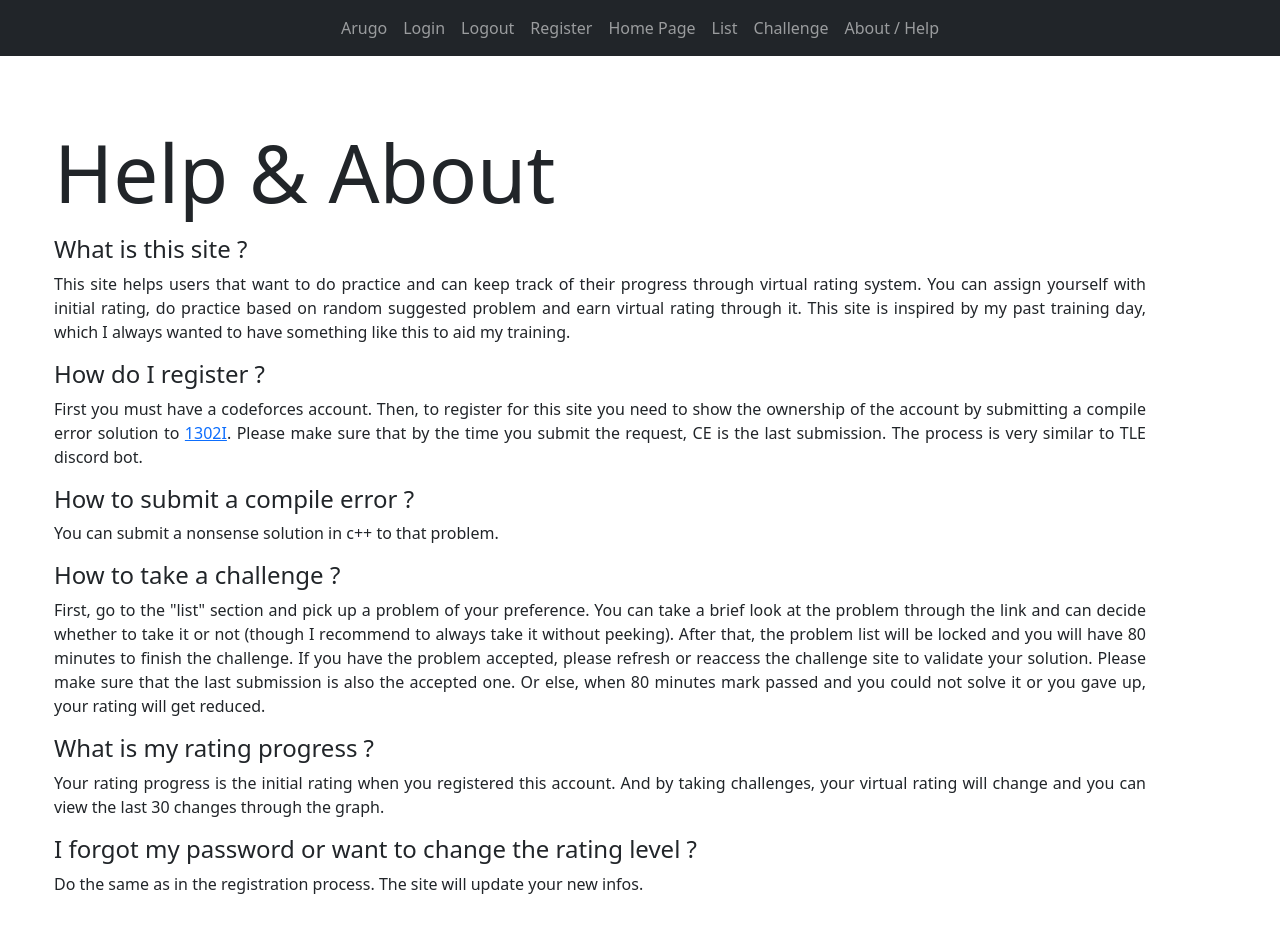
After one commit to phattd15/arugo, a Django app: page /help in a window 1280 px wide. The commit adds this page. Run offline with Django 3.2, Linux system fonts and the light colour scheme; some libraries are stand-ins or nearby versions.

Commit message:
Adding help & about

```diff
--- a/base/urls.py
+++ b/base/urls.py
@@ -11,5 +11,6 @@ urlpatterns = [
     path("challenge/", views.challenge_site, name="challenge"),
     path("giveup/", views.giveup, name="giveup"),
     path("reset_progress", views.reset_progress, name="reset-progress"),
+    path("help", views.help, name="help"),
     path("", views.index, name="home-page"),
 ]
--- a/base/views.py
+++ b/base/views.py
@@ -192,3 +192,6 @@ def reset_progress(request):
 
     reset_rating_progress(profile)
     return redirect("home-page")
+
+def help(request):
+    return render(request, "help.html")
--- a/templates/challenge.html
+++ b/templates/challenge.html
@@ -25,6 +25,9 @@
             <a class="btn btn-warning" href="{% url 'giveup' %}">
                 Give up :(
             </a>
+            <a class="btn btn-secondary" href="{% url 'challenge' %}">
+                Validate
+            </a>
         </div>
     </div>
 </div>
--- /dev/null
+++ b/templates/help.html
@@ -0,0 +1,50 @@
+{% extends 'main.html' %}
+{% block content %}
+<div class="container">
+    <h1 class="display-1">Help & About</h1>
+</div>
+<div style="text-align: justify; text-justify: inter-word;">
+    <div class="container">
+        <p class="h4"> What is this site ? </p>
+        <p> This site helps users that want to do practice and can keep track of their progress through virtual rating
+            system. You can assign yourself with initial rating, do practice based on random suggested problem and earn
+            virtual rating through it. This site is inspired by my past training day, which I always wanted to have
+            something like this to aid my training. </p>
+    </div>
+    <div class="container">
+        <p class="h4"> How do I register ? </p>
+        <p> First you must have a codeforces account. Then, to register for this site you need to show the ownership of
+            the
+            account by submitting a compile error solution to <a class="link-primary"
+                href="https://codeforces.com/contest/1302/problem/I">1302I</a>. Please make sure that by the time you
+            submit
+            the request, CE is the last submission. The process is very similar to TLE discord bot. </p>
+    </div>
+    <div class="container">
+        <p class="h4"> How to submit a compile error ? </p>
+        <p> You can submit a nonsense solution in c++ to that problem. </p>
+    </div>
+    <div class="container">
+        <p class="h4"> How to take a challenge ? </p>
+        <p> First, go to the "list" section and pick up a problem of your preference. You can take a brief look at the
+            problem through the link and can decide whether to take it or not (though I recommend to always take it
+            without
+            peeking). After that, the problem list will be locked and you will have 80 minutes to finish the challenge.
+            If
+            you have the problem accepted, please refresh or reaccess the challenge site to validate your solution.
+            Please
+            make sure that the last submission is also the accepted one. Or else, when 80 minutes mark passed and you
+            could
+            not solve it or you gave up, your rating will get reduced.</p>
+    </div>
+    <div class="container">
+        <p class="h4"> What is my rating progress ? </p>
+        <p> Your rating progress is the initial rating when you registered this account. And by taking challenges, your
+            virtual rating will change and you can view the last 30 changes through the graph.</p>
+    </div>
+    <div class="container">
+        <p class="h4"> I forgot my password or want to change the rating level ? </p>
+        <p> Do the same as in the registration process. The site will update your new infos. </p>
+    </div>
+</div>
+{% endblock content %}
--- a/templates/main.html
+++ b/templates/main.html
@@ -42,6 +42,9 @@
                 <li class="nav-item">
                     <a class="nav-item nav-link" href="{% url 'challenge' %}"> Challenge </a>
                 </li>
+                <li class="nav-item">
+                    <a class="nav-item nav-link" href="{% url 'help' %}"> About / Help </a>
+                </li>
             </ul>
         </div>
     </nav>
```
Also changed, not shown: templates/register.html (+4 -4 lines), db.sqlite3.
